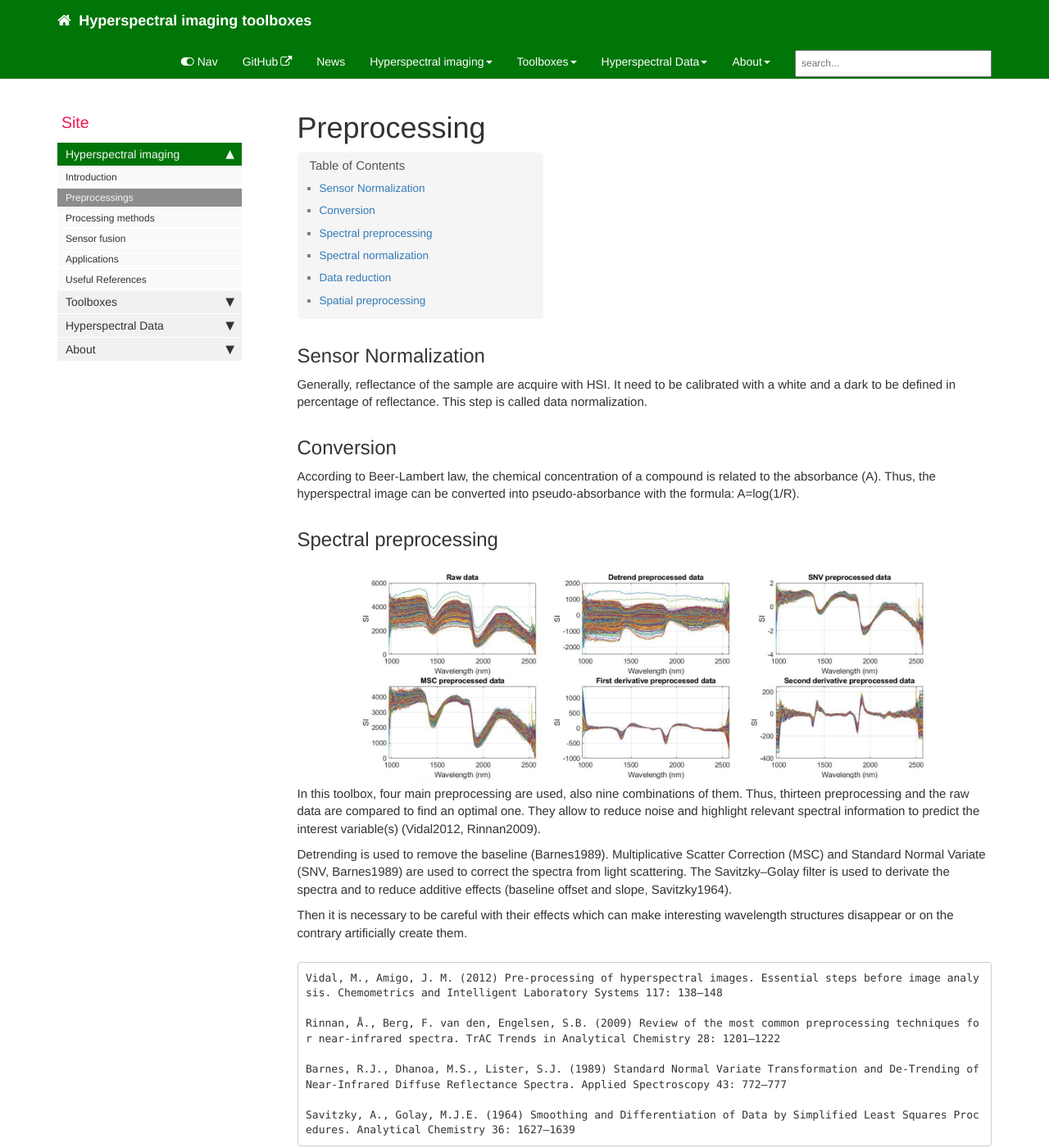
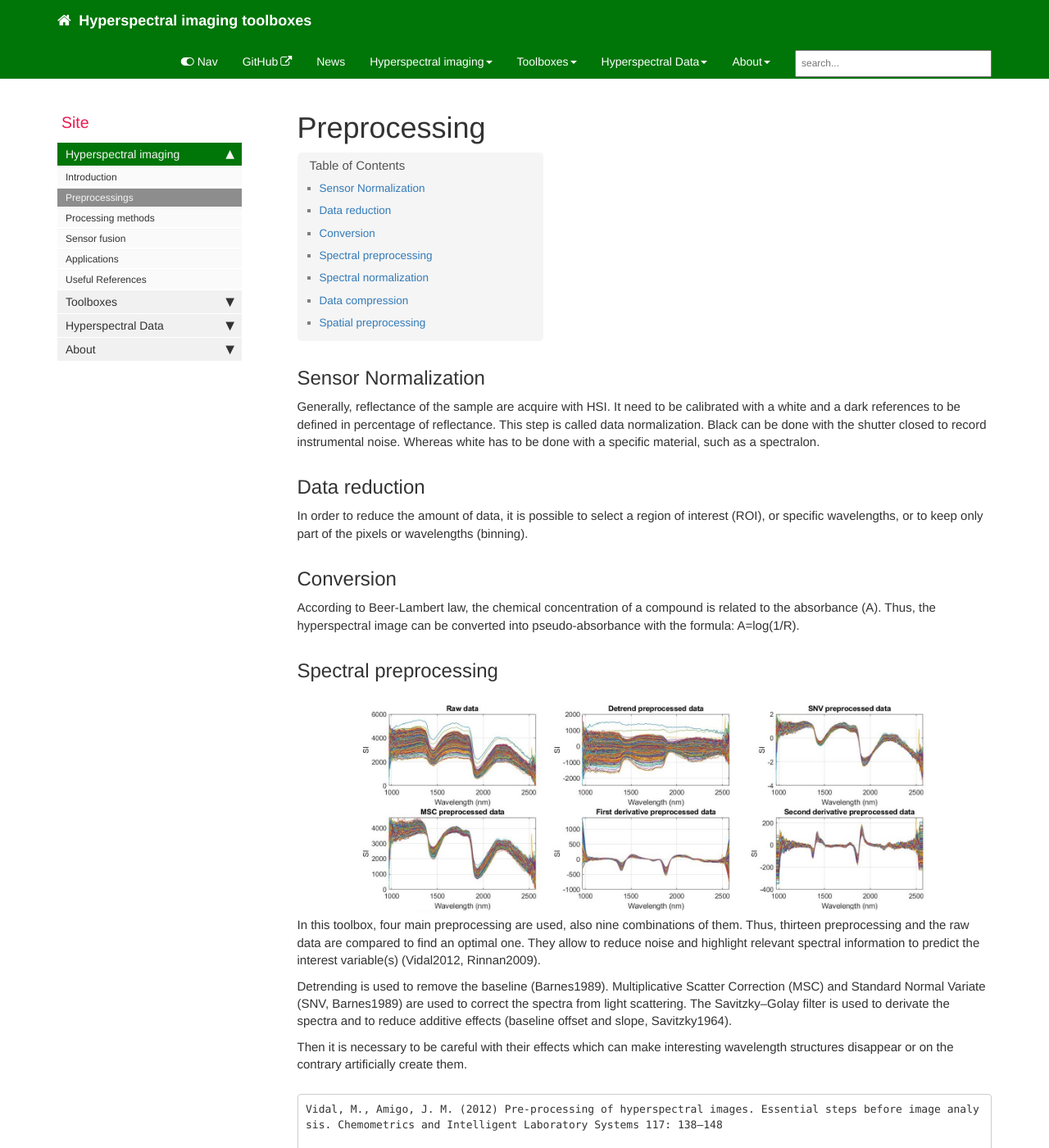
Before and after one commit to JacqKevin/JacqKevin.github.io, a Jekyll site: the page built from pages/Hyperspectral/Preprocessing.md, in a window 1280 px wide and 1400 px high. Shown: the whole window at 82% size. Built offline with Jekyll 4.4.1, drawn with Linux system fonts in a browser that asks for light colours; comment, search, counter and statistics services are not loaded; some of the changed text lies outside the part shown.

Commit message:
Update Preprocessing.md

````diff
--- a/pages/Hyperspectral/Preprocessing.md
+++ b/pages/Hyperspectral/Preprocessing.md
@@ -6,7 +6,11 @@ permalink: Preprocessing_HSI.html
 
 ## Sensor Normalization
 
-Generally, reflectance of the sample are acquire with HSI. It need to be calibrated with a white and a dark to be defined in percentage of reflectance. This step is called data normalization.
+Generally, reflectance of the sample are acquire with HSI. It need to be calibrated with a white and a dark references to be defined in percentage of reflectance. This step is called data normalization. Black can be done with the shutter closed to record instrumental noise. Whereas white has to be done with a specific material, such as a spectralon.
+
+## Data reduction
+
+In order to reduce the amount of data, it is possible to select a region of interest (ROI), or specific wavelengths, or to keep only part of the pixels or wavelengths (binning).
 
 ## Conversion
 
@@ -37,9 +41,9 @@ Savitzky, A., Golay, M.J.E. (1964) Smoothing and Differentiation of Data by Simp
 ## Spectral normalization
 Second spectral processing can be used to normalized the signal base on the mean and standard deviation of the hyperspectral image. Thus, centering or autoscaling can be chosen by the user.
 
-## Data reduction
+## Data compression
 
-They can be reduced to speed up computation time, this is often done with PCA or MNF to remove redundant and correlated (collinear) variables. Or by selecting discriminating and remove irrelevant or noisy wavelengths for a variable to be predicted with variable selection algorithms.
+The data can be reduced to speed up computation time, this is often done with PCA or MNF to remove redundant and correlated (collinear) variables. Or by selecting discriminating and remove irrelevant or noisy wavelengths for a variable to be predicted with variable selection algorithms.
 
 ```markdown
 Pearson, K. (1901) On lines and planes of closest fit to systems of points in space. Philosophical Magazine 2: 559–572
````
